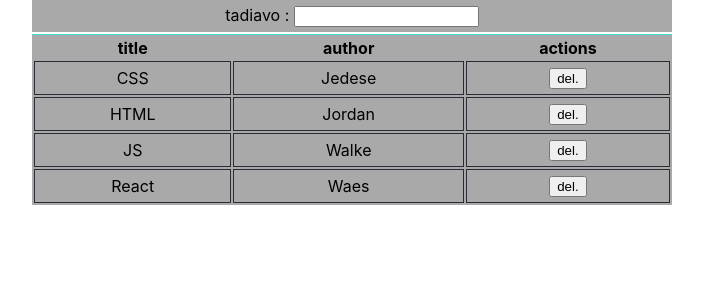
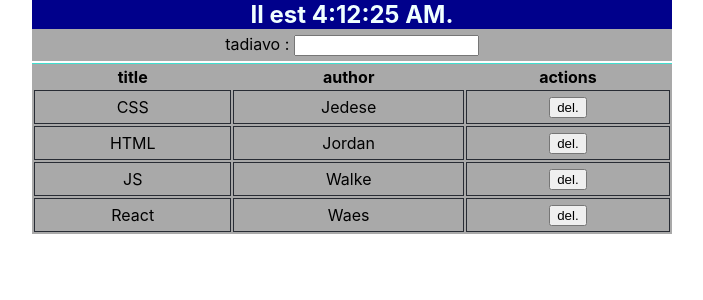
Before and after one commit to mahady-manana/practice-react-api, a React (Create React App) app: page / in a window 1280 px wide. Shown: the top 300 px of the page, without its empty margins (288-991 px from the left). Built offline with nearby package versions, Linux system fonts and the light colour scheme.

Commit message:
add component clock

```diff
--- a/src/App.css
+++ b/src/App.css
@@ -55,3 +55,10 @@
   background-color:darkgrey;
   padding: 5px 0;
 }
+.clock{
+  background-color: darkblue;
+  color: azure;
+}
+.clock h2{
+  margin: 0;
+}
--- a/src/App.js
+++ b/src/App.js
@@ -1,10 +1,12 @@
 import React,{Component} from 'react';
 import Search from './components/Search';
 import './App.css';
+import Clock from './components/Clock';
 class App extends Component {
   render() {
     return (
       <div className="App">
+        <Clock/>
         <Search>
           tadiavo :
         </Search>
--- /dev/null
+++ b/src/components/Clock.js
@@ -0,0 +1,34 @@
+import React,{ Component } from "react";
+
+class Clock extends Component {
+    constructor(props){
+        super(props);
+        this.state = {
+            date: new Date()
+        }
+    }
+
+    componentDidMount(){
+        this.timerID = setInterval(() => this.tick(), 1000);
+    }
+
+    componentWillUnmount(){
+        clearInterval(this.timerID);
+    }
+
+    tick(){
+        this.setState({
+            date: new Date()
+        });
+    }
+
+    render() {
+        return (
+            <div className="clock">
+                <h2>Il est {this.state.date.toLocaleTimeString()}.</h2>
+            </div>
+        );
+    }
+}
+
+export default Clock;
```
